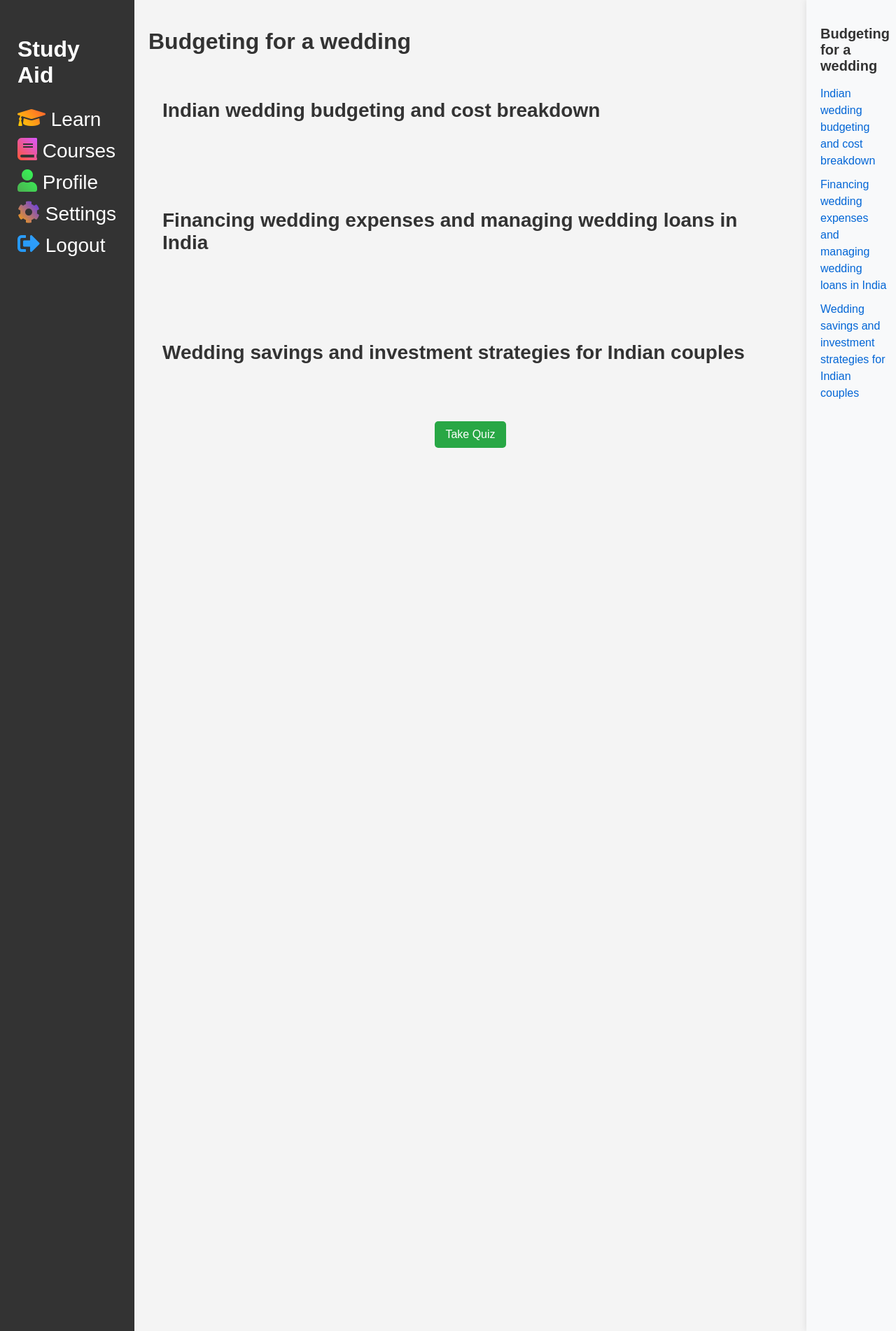
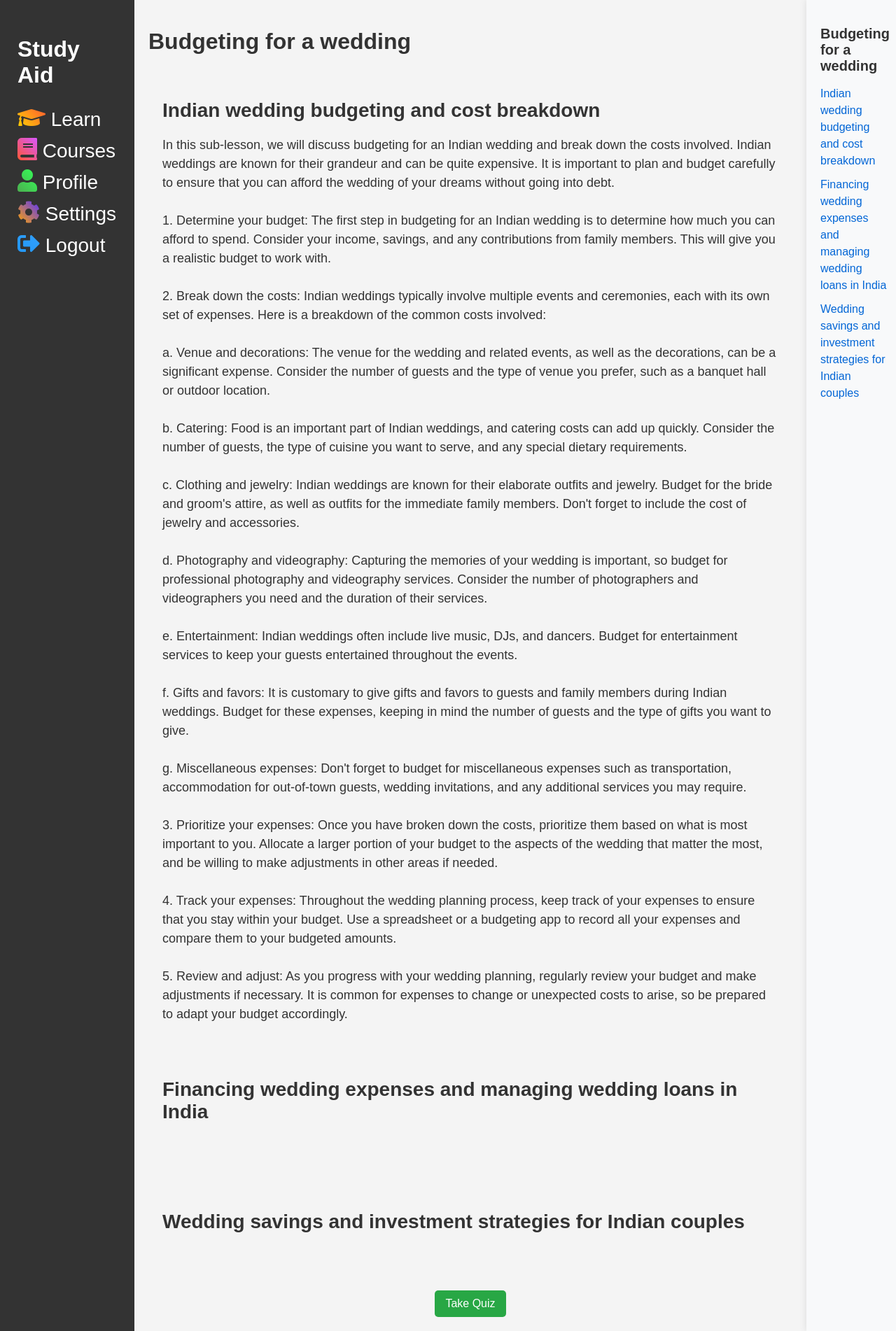
Before and after one commit to sally-20/InteractiveIntelligenceStudyAid, a Python web app: template templates/lessons/pfadvlsn40.html in a window 1280 px wide. Shown: the whole page at 70% size. Run offline with Jinja, Linux system fonts and the light colour scheme; the template is opened without the code that fills it, so the values that code supplies are empty.

Commit message:
Update pfadvlsn40.html

```diff
--- a/templates/lessons/pfadvlsn40.html
+++ b/templates/lessons/pfadvlsn40.html
@@ -333,7 +333,38 @@
             <div id="sublesson1">
                 <h2>Indian wedding budgeting and cost breakdown</h2>
                 <p>
-                    <br>
+                    In this sub-lesson, we will discuss budgeting for an Indian wedding and break down the costs involved. Indian weddings are known for their grandeur and can be quite expensive. It is important to plan and budget carefully to ensure that you can afford the wedding of your dreams without going into debt.<br>
+                   <br>
+                   1. Determine your budget: The first step in budgeting for an Indian wedding is to determine how much you can afford to spend. Consider your income, savings, and any contributions from family members. This will give you a realistic budget to work with.<br>
+                   <br>
+                   2. Break down the costs: Indian weddings typically involve multiple events and ceremonies, each with its own set of expenses. Here is a breakdown of the common costs involved:<br>
+                   <br>
+
+    a. Venue and decorations: The venue for the wedding and related events, as well as the decorations, can be a significant expense. Consider the number of guests and the type of venue you prefer, such as a banquet hall or outdoor location.<br>
+                   <br>
+
+    b. Catering: Food is an important part of Indian weddings, and catering costs can add up quickly. Consider the number of guests, the type of cuisine you want to serve, and any special dietary requirements.<br>
+                   <br>
+
+    c. Clothing and jewelry: Indian weddings are known for their elaborate outfits and jewelry. Budget for the bride and groom's attire, as well as outfits for the immediate family members. Don't forget to include the cost of jewelry and accessories.<br>
+                   <br>
+
+    d. Photography and videography: Capturing the memories of your wedding is important, so budget for professional photography and videography services. Consider the number of photographers and videographers you need and the duration of their services.<br>
+                   <br>
+
+    e. Entertainment: Indian weddings often include live music, DJs, and dancers. Budget for entertainment services to keep your guests entertained throughout the events.<br>
+                   <br>
+
+    f. Gifts and favors: It is customary to give gifts and favors to guests and family members during Indian weddings. Budget for these expenses, keeping in mind the number of guests and the type of gifts you want to give.<br>
+                   <br>
+
+    g. Miscellaneous expenses: Don't forget to budget for miscellaneous expenses such as transportation, accommodation for out-of-town guests, wedding invitations, and any additional services you may require.<br>
+                   <br>
+                   3. Prioritize your expenses: Once you have broken down the costs, prioritize them based on what is most important to you. Allocate a larger portion of your budget to the aspects of the wedding that matter the most, and be willing to make adjustments in other areas if needed.<br>
+                   <br>
+                   4. Track your expenses: Throughout the wedding planning process, keep track of your expenses to ensure that you stay within your budget. Use a spreadsheet or a budgeting app to record all your expenses and compare them to your budgeted amounts.<br>
+                   <br>
+                   5. Review and adjust: As you progress with your wedding planning, regularly review your budget and make adjustments if necessary. It is common for expenses to change or unexpected costs to arise, so be prepared to adapt your budget accordingly.
                 </p>
             </div>
             <!-- Sub Lesson 2 Content -->
```
